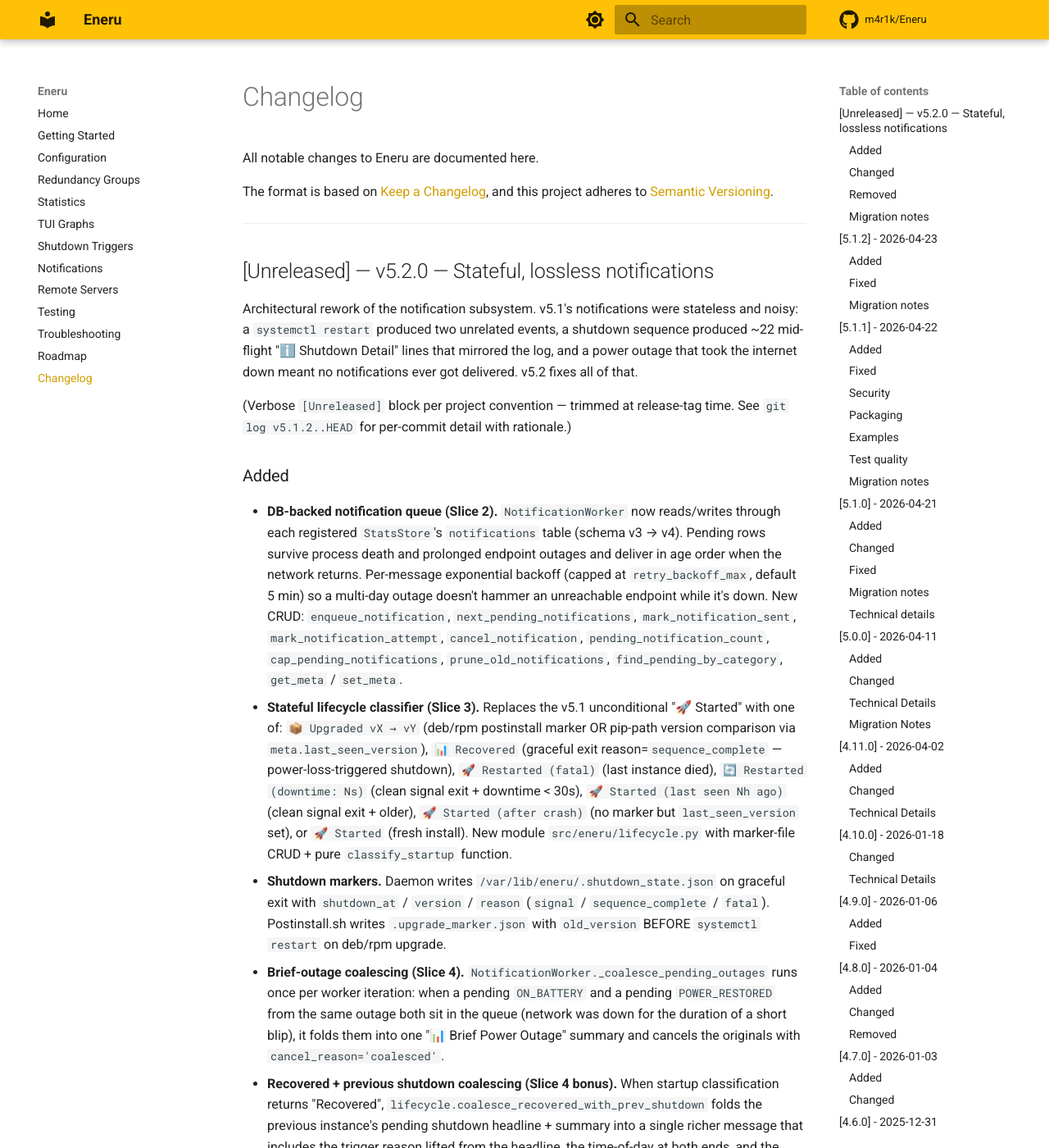
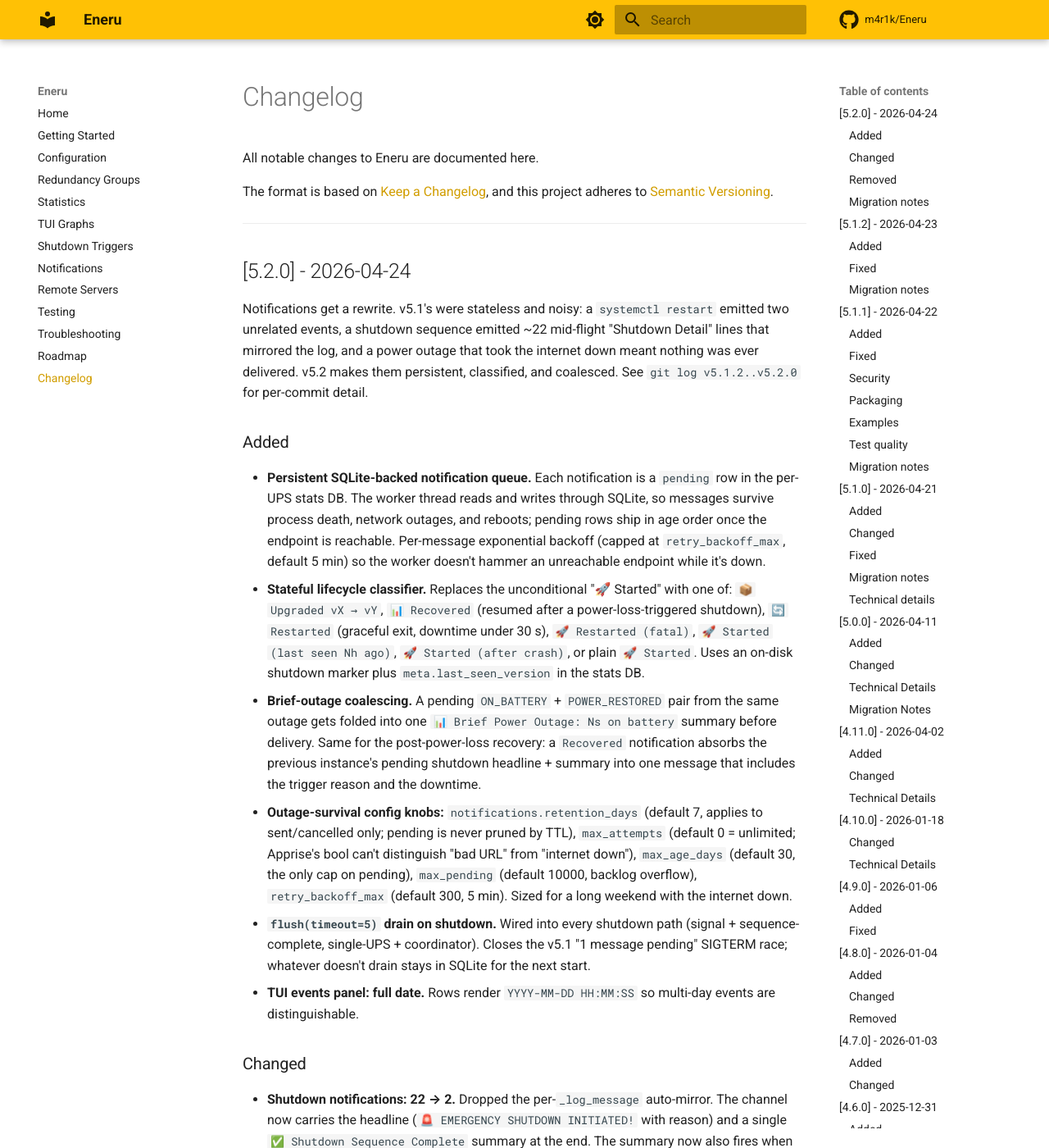
Before and after one commit to m4r1k/Eneru, an MkDocs documentation site: the page built from docs/changelog.md, in a window 1280 px wide and 1400 px high. Shown: the whole window at 82% size. Built offline with MkDocs 1.6.1 and Material for MkDocs 9.7.7, drawn with Linux system fonts in a browser that asks for light colours; comment, search, counter and statistics services are not loaded; some of the changed text lies outside the part shown.

Commit message:
chore(release): v5.2.0
- Bump src/eneru/version.py from 5.1.2 to 5.2.0.
- Trim the verbose [Unreleased] block to a published-quality [5.2.0]
  entry per the project's "verbose during dev, trim before release"
  convention. Same density as the v5.0.0 / v5.1.0 entries.
- Run the humanizer skill on the trimmed prose: drop AI-isms (em-dash
  style, copula avoidance, promotional adjectives, signposting).
- Update docs/roadmap.md "Recently shipped" line to include v5.2.

The v5.2 vs v5.1 comparison table at the bottom of changelog.md
already landed in commit 7ebdcc0.

Co-Authored-By: Claude Opus 4.7 <noreply@anthropic.com>

```diff
--- a/docs/changelog.md
+++ b/docs/changelog.md
@@ -7,38 +7,34 @@ and this project adheres to [Semantic Versioning](https://semver.org/spec/v2.0.0
 
 ---
 
-## [Unreleased] — v5.2.0 — Stateful, lossless notifications
+## [5.2.0] - 2026-04-24
 
-Architectural rework of the notification subsystem. v5.1's notifications were stateless and noisy: a `systemctl restart` produced two unrelated events, a shutdown sequence produced ~22 mid-flight "ℹ️ Shutdown Detail" lines that mirrored the log, and a power outage that took the internet down meant no notifications ever got delivered. v5.2 fixes all of that.
-
-(Verbose `[Unreleased]` block per project convention — trimmed at release-tag time. See `git log v5.1.2..HEAD` for per-commit detail with rationale.)
+Notifications get a rewrite. v5.1's were stateless and noisy: a `systemctl restart` emitted two unrelated events, a shutdown sequence emitted ~22 mid-flight "Shutdown Detail" lines that mirrored the log, and a power outage that took the internet down meant nothing was ever delivered. v5.2 makes them persistent, classified, and coalesced. See `git log v5.1.2..v5.2.0` for per-commit detail.
 
 ### Added
-- **DB-backed notification queue (Slice 2).** `NotificationWorker` now reads/writes through each registered `StatsStore`'s `notifications` table (schema v3 → v4). Pending rows survive process death and prolonged endpoint outages and deliver in age order when the network returns. Per-message exponential backoff (capped at `retry_backoff_max`, default 5 min) so a multi-day outage doesn't hammer an unreachable endpoint while it's down. New CRUD: `enqueue_notification`, `next_pending_notifications`, `mark_notification_sent`, `mark_notification_attempt`, `cancel_notification`, `pending_notification_count`, `cap_pending_notifications`, `prune_old_notifications`, `find_pending_by_category`, `get_meta` / `set_meta`.
-- **Stateful lifecycle classifier (Slice 3).** Replaces the v5.1 unconditional "🚀 Started" with one of: `📦 Upgraded vX → vY` (deb/rpm postinstall marker OR pip-path version comparison via `meta.last_seen_version`), `📊 Recovered` (graceful exit reason=`sequence_complete` — power-loss-triggered shutdown), `🚀 Restarted (fatal)` (last instance died), `🔄 Restarted (downtime: Ns)` (clean signal exit + downtime < 30s), `🚀 Started (last seen Nh ago)` (clean signal exit + older), `🚀 Started (after crash)` (no marker but `last_seen_version` set), or `🚀 Started` (fresh install). New module `src/eneru/lifecycle.py` with marker-file CRUD + pure `classify_startup` function.
-- **Shutdown markers.** Daemon writes `/var/lib/eneru/.shutdown_state.json` on graceful exit with `shutdown_at` / `version` / `reason` (`signal` / `sequence_complete` / `fatal`). Postinstall.sh writes `.upgrade_marker.json` with `old_version` BEFORE `systemctl restart` on deb/rpm upgrade.
-- **Brief-outage coalescing (Slice 4).** `NotificationWorker._coalesce_pending_outages` runs once per worker iteration: when a pending `ON_BATTERY` and a pending `POWER_RESTORED` from the same outage both sit in the queue (network was down for the duration of a short blip), it folds them into one "📊 Brief Power Outage" summary and cancels the originals with `cancel_reason='coalesced'`.
-- **Recovered + previous shutdown coalescing (Slice 4 bonus).** When startup classification returns "Recovered", `lifecycle.coalesce_recovered_with_prev_shutdown` folds the previous instance's pending shutdown headline + summary into a single richer message that includes the trigger reason lifted from the headline, the time-of-day at both ends, and the downtime. Saves the user from seeing 3 messages for what's really one power-outage round trip.
-- **Outage-survival defaults (Slice 2).** Five new `notifications.*` config knobs sized for a multi-day weekend internet outage: `retention_days=7` (TTL on sent/cancelled rows; pending NEVER pruned), `max_attempts=0` (unlimited — Apprise's bool can't tell "bad URL" from "internet down"), `max_age_days=30` (only cap on pending), `max_pending=10000` (backlog overflow, oldest cancelled), `retry_backoff_max=300` (5 min ceiling on per-message exponential backoff).
-- **`flush(timeout)` on the worker (Slice 5).** Drains the queue before `stop()` joins the worker thread. Wired into all four shutdown paths (`monitor._cleanup_and_exit`, `monitor._execute_shutdown_sequence`, `multi_ups._handle_signal`, `multi_ups._handle_local_shutdown`). Closes the v5.1 `Stopping notification worker with 1 message(s) pending` SIGTERM race.
-- **TUI events panel: full date prefix (Slice 6).** Rows render `2026-04-24 14:23:05` instead of just `14:23:05`, so multi-day events are distinguishable.
+- **Persistent SQLite-backed notification queue.** Each notification is a `pending` row in the per-UPS stats DB. The worker thread reads and writes through SQLite, so messages survive process death, network outages, and reboots; pending rows ship in age order once the endpoint is reachable. Per-message exponential backoff (capped at `retry_backoff_max`, default 5 min) so the worker doesn't hammer an unreachable endpoint while it's down.
+- **Stateful lifecycle classifier.** Replaces the unconditional "🚀 Started" with one of: `📦 Upgraded vX → vY`, `📊 Recovered` (resumed after a power-loss-triggered shutdown), `🔄 Restarted` (graceful exit, downtime under 30 s), `🚀 Restarted (fatal)`, `🚀 Started (last seen Nh ago)`, `🚀 Started (after crash)`, or plain `🚀 Started`. Uses an on-disk shutdown marker plus `meta.last_seen_version` in the stats DB.
+- **Brief-outage coalescing.** A pending `ON_BATTERY` + `POWER_RESTORED` pair from the same outage gets folded into one `📊 Brief Power Outage: Ns on battery` summary before delivery. Same for the post-power-loss recovery: a `Recovered` notification absorbs the previous instance's pending shutdown headline + summary into one message that includes the trigger reason and the downtime.
+- **Outage-survival config knobs:** `notifications.retention_days` (default 7, applies to sent/cancelled only; pending is never pruned by TTL), `max_attempts` (default 0 = unlimited; Apprise's bool can't distinguish "bad URL" from "internet down"), `max_age_days` (default 30, the only cap on pending), `max_pending` (default 10000, backlog overflow), `retry_backoff_max` (default 300, 5 min). Sized for a long weekend with the internet down.
+- **`flush(timeout=5)` drain on shutdown.** Wired into every shutdown path (signal + sequence-complete, single-UPS + coordinator). Closes the v5.1 "1 message pending" SIGTERM race; whatever doesn't drain stays in SQLite for the next start.
+- **TUI events panel: full date.** Rows render `YYYY-MM-DD HH:MM:SS` so multi-day events are distinguishable.
 
 ### Changed
-- **Shutdown notifications: 22 → 2 (Slice 1).** Removed the per-`_log_message` auto-mirror that wrapped every shutdown log line as an "ℹ️ Shutdown Detail:" notification. The notification channel now only carries: the headline ("🚨 EMERGENCY SHUTDOWN INITIATED!" with the trigger reason), per-remote-server "Starting" notifications (failures still notify), and a single "✅ Shutdown Sequence Complete" summary at the end (now also fires when `local_shutdown.enabled=false`). journalctl carries the per-step trace.
-- **`local_shutdown.wall` defaults to `false` (Slice 1).** Holdover from the v2 `ups-monitor` era when the shell was the only notification channel; Apprise covers the modern path. Flip to `true` if you still want the tty broadcasts on top.
-- **`_send_notification` API.** New `category` keyword argument (default `general`) — used by the worker for coalescing and per-category queries. Common values: `lifecycle`, `power_event`, `voltage`, `shutdown`, `shutdown_summary`. The `blocking` parameter is now a back-compat shim (the v5.2 queue is always asynchronous; delivery happens on the worker thread).
-- **`========== BANNER ==========` formatting dropped (Slice 1).** The padded `==========` style across `monitor.py` and `redundancy.py` was a v2 shell-scanning legacy. The ALL CAPS body remains (still grep-friendly, still an externally-observable string the E2E tests assert against).
-- **Schema migration v3 → v4.** New `notifications` table + index; idempotent via `CREATE TABLE IF NOT EXISTS` so a partially-migrated DB self-heals on next open. Append-only per the project pattern in `src/eneru/CLAUDE.md`.
+- **Shutdown notifications: 22 → 2.** Dropped the per-`_log_message` auto-mirror. The channel now carries the headline (`🚨 EMERGENCY SHUTDOWN INITIATED!` with reason) and a single `✅ Shutdown Sequence Complete` summary at the end. The summary now also fires when `local_shutdown.enabled=false`. Per-step detail stays in journalctl.
+- **`wall(1)` opt-in.** Defaults to off via `local_shutdown.wall: false`. Holdover from the v2 `ups-monitor` era when the shell was the only channel; Apprise covers the modern path.
+- **Schema v3 → v4.** New `notifications` table + index; append-only migration heals partial state via `CREATE TABLE IF NOT EXISTS`. See `src/eneru/CLAUDE.md` "Stats schema evolution".
+- **`_send_notification` API.** Adds a `category` keyword (default `general`); used by the coalescer and per-category queries. The `blocking` parameter is now a back-compat shim because the v5.2 queue is always asynchronous.
+- **Banner formatting cleanup.** Dropped the `========== BANNER ==========` padding from `monitor.py` and `redundancy.py`. The ALL CAPS body stays (grep-friendly).
 
 ### Removed
-- **`get_retry_count()` / `get_queue_size()`** on `NotificationWorker`. The new persistent worker exposes `get_pending_count()` (sum across registered stores) instead. `_retry_count` was a single-message in-memory counter; `attempts` per row now lives in SQLite.
-- **`time.sleep(5)`** at the local-shutdown gate. Replaced by `flush(timeout=5)` which returns as soon as pending hits 0 instead of always waiting the full 5s.
-- **Per-server "Remote Shutdown Sent" success notifications.** Redundant with the per-server "Starting" + the aggregate "Sequence Complete" summary. Failures still notify.
+- `get_retry_count()` / `get_queue_size()` on `NotificationWorker`, replaced by `get_pending_count()`.
+- `time.sleep(5)` at the local-shutdown gate, replaced by `flush(timeout=5)` which returns as soon as pending hits 0.
+- Per-server "Remote Shutdown Sent" success notifications, covered by the aggregate summary; failures still notify.
 
 ### Migration notes
-- **deb/rpm upgrades**: postinstall.sh now drops `/var/lib/eneru/.upgrade_marker.json` before `systemctl restart`. Pip users get the same effect via the `meta.last_seen_version` comparison.
-- **Wall broadcasts**: if you relied on the v5.1 default of "wall fires on every shutdown", set `local_shutdown.wall: true` in your config.
-- **Stats DB schema**: bumps from v3 to v4 on first start. Schema migration is idempotent and append-only; existing rows are preserved.
+- **deb/rpm upgrades:** postinstall now drops `/var/lib/eneru/.upgrade_marker.json` before `systemctl restart`, so the next start emits a single `📦 Upgraded` notification. Pip users get the same effect via the `meta.last_seen_version` comparison.
+- **Wall broadcasts:** if you relied on the v5.1 default of "wall fires on every shutdown", set `local_shutdown.wall: true` explicitly.
+- **Stats DB:** schema bumps from v3 to v4 on first start. Idempotent and append-only; existing rows are preserved.
 
 ---
 
--- a/docs/roadmap.md
+++ b/docs/roadmap.md
@@ -4,7 +4,7 @@ Planned direction for Eneru. None of this is built yet -- things will change as
 
 Feature requests and feedback: [GitHub Issues](https://github.com/m4r1k/Eneru/issues).
 
-Recently shipped: v5.0 (2026-04-11) and v5.1 (2026-04-21). See the [changelog](changelog.md) for details.
+Recently shipped: v5.0 (2026-04-11), v5.1 (2026-04-21), v5.2 (2026-04-24). See the [changelog](changelog.md) for details.
 
 ---
 
--- a/src/eneru/version.py
+++ b/src/eneru/version.py
@@ -1,5 +1,5 @@
 """Version information for Eneru."""
 
 # Version is set at build time via git describe --tags
-# Format: "5.1.0" for tagged releases, "5.1.0-5-gabcdef1" for dev builds
-__version__ = "5.1.2"
+# Format: "5.2.0" for tagged releases, "5.2.0-5-gabcdef1" for dev builds
+__version__ = "5.2.0"
```
